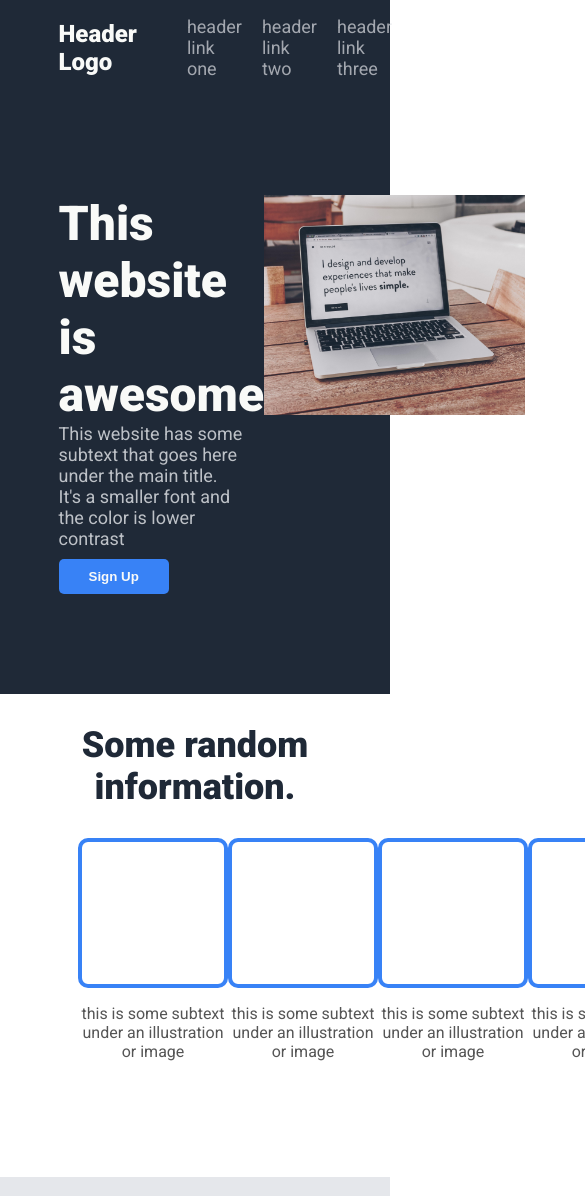
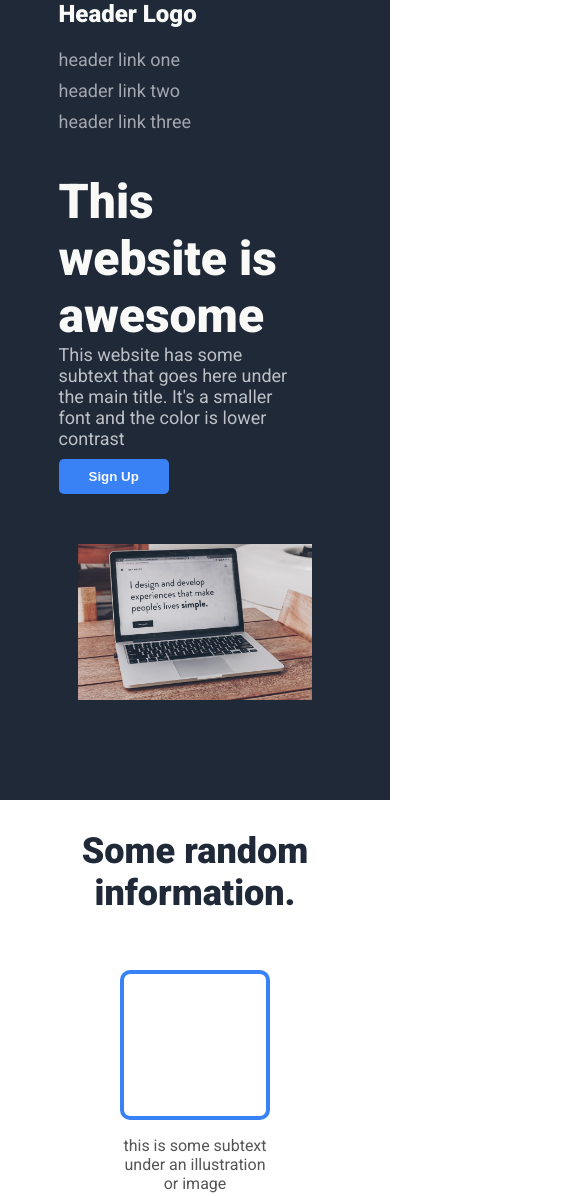
Before and after one commit to tomekmaleni/odin-lp, a plain HTML site: page index.html in a window 390 px wide. Shown: the top 1196 px of the page, 585 px wide, since content can reach past the window. Drawn offline with Linux system fonts and the light colour scheme.

Commit message:
making page responsive

```diff
--- a/scss/style.scss
+++ b/scss/style.scss
@@ -203,3 +203,53 @@ footer {
         padding-top:100px;
     }
 }
+
+@media only screen and (max-width: 1024px) {
+    nav .container {
+        padding-bottom:20px;
+        flex-direction: column;
+        align-items: flex-start;
+        ul {
+            flex-direction: column;
+            padding:0;
+            li {
+                padding:5px 0;
+            }
+        }
+    }
+
+
+    section.hero .container {
+        flex-direction: column;
+
+        img {
+            margin-top:50px;
+            width:60vw;
+            height:40vw;
+        }
+    }
+
+    section.information .container .cards {
+        flex-wrap: wrap;
+        .card {
+            padding:26px;
+        }
+    }
+    section.cta .container {
+        flex-direction: column;
+        justify-content: center;
+        align-items: center;
+        padding: 25px 50px;
+
+        button {
+            margin-top:20px;
+            padding: 3px 20px;
+        }
+    }
+}
+
+@media only screen and (max-width: 768px) {
+    section.information .container .cards {
+        justify-content: center;
+    }
+}
```
Also changed, not shown: css/style.css, 1 other file.
